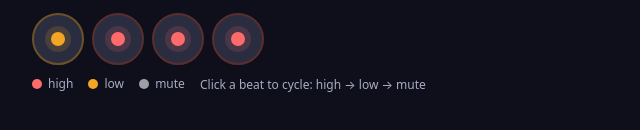
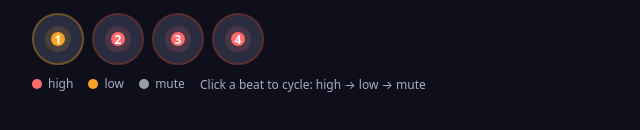
Before and after one commit to mitsosk404/mitsosk404.github.io, a plain HTML site: page metronome.html in a window 1280 px wide. Shown: the part 278-408 px from the top of the page, 248-888 px from the left. Drawn offline with Linux system fonts and the light colour scheme.

Commit message:
Add files via upload

```diff
--- a/metronome.html
+++ b/metronome.html
@@ -74,10 +74,8 @@
     button:hover { filter: brightness(1.05); }
     .beatbar {
       display: grid;
-      grid-auto-flow: column;
-      grid-auto-columns: minmax(0, 48px);
+      grid-template-columns: repeat(auto-fill, minmax(48px, 48px));
       gap: 12px;
-      justify-content: start;
       margin-top: 12px;
       user-select: none;
     }
@@ -90,6 +88,13 @@
       cursor: pointer;
       transition: transform .05s ease, box-shadow .1s ease, border-color .1s ease;
       position: relative;
+    }
+    .beat-num {
+      position: absolute;
+      font-size: 12px;
+      font-weight: 600;
+      color: #ffffff;
+      z-index: 1;
     }
     .beat:active { transform: translateY(1px) scale(0.98); }
     .beat.high { background: #2a2d3f; border-color: #5a2e2e; }
@@ -308,6 +313,12 @@
         const el = document.createElement("div");
         el.className = `beat ${s}`;
         el.title = `Beat ${i + 1}: ${s}`;
+
+        const num = document.createElement("div");
+        num.className = "beat-num";
+        num.textContent = i + 1;
+        el.appendChild(num);
+
         const dot = document.createElement("div");
         dot.className = "dot";
         el.appendChild(dot);
```
